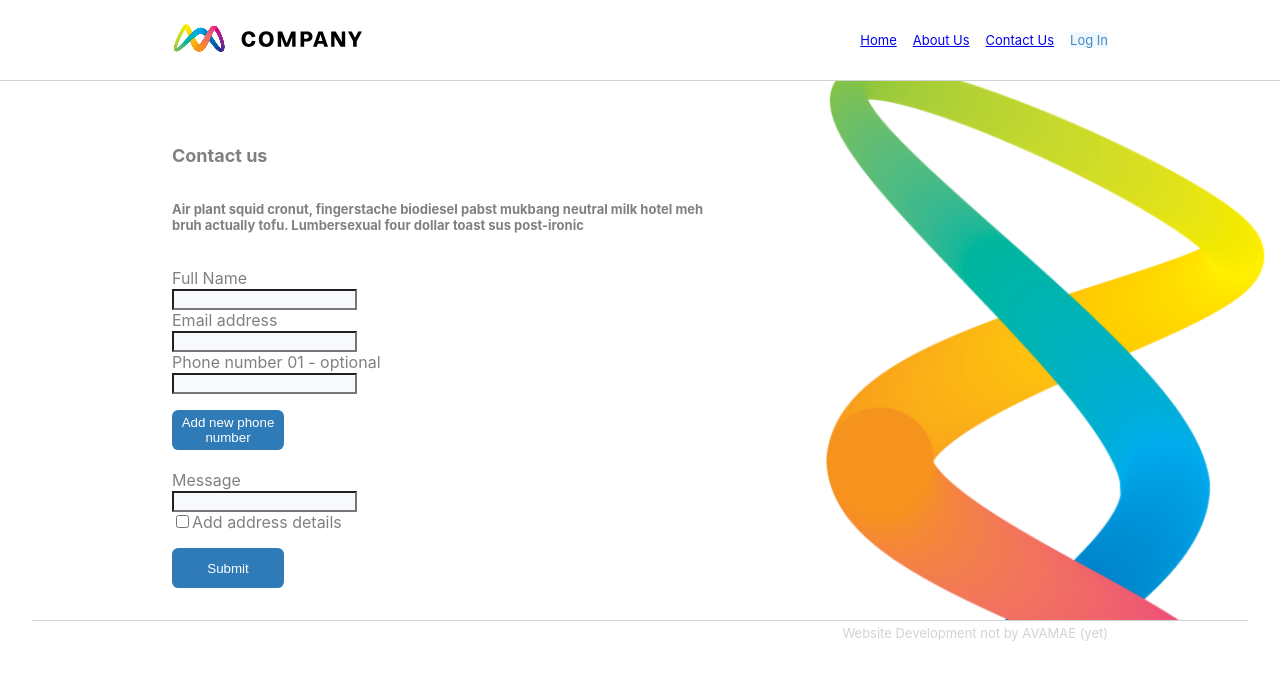
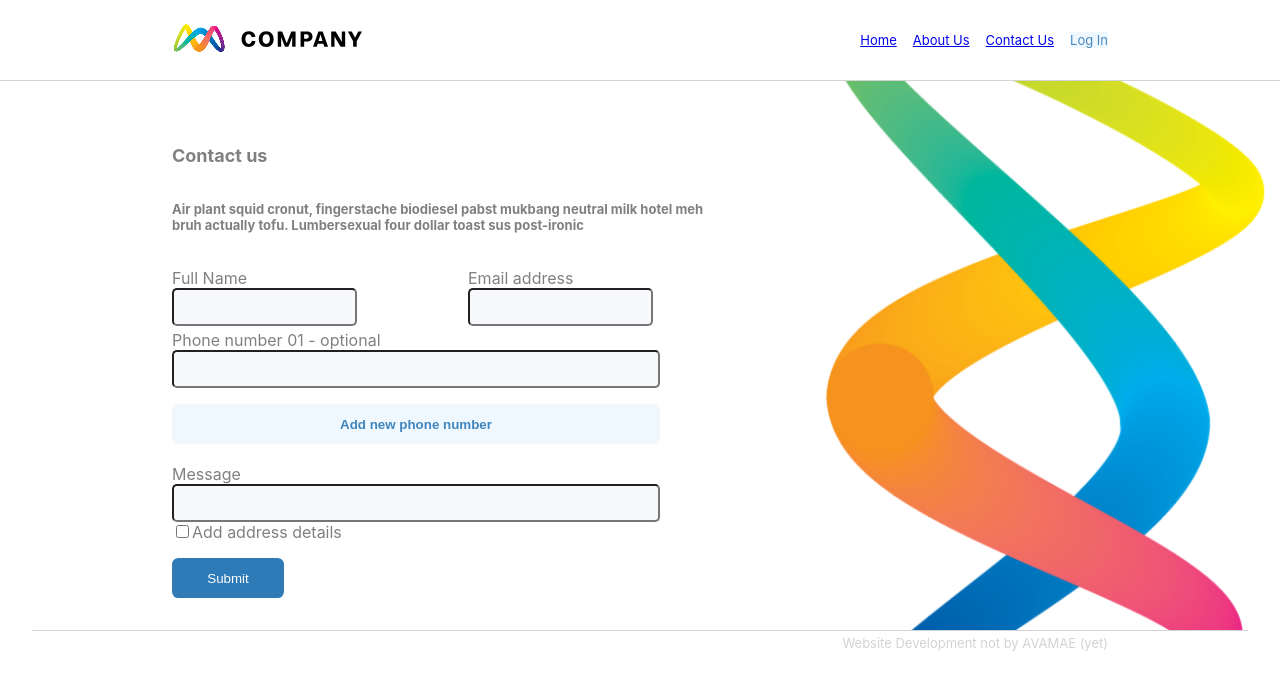
Before and after one commit to MichaelJRossDev/avamae-test, a React (Create React App) app: page /contact-us in a window 1280 px wide. Shown: the top 690 px of the page. Built offline with nearby package versions, Linux system fonts and the light colour scheme; the HTML template or start-up script is replaced by a standard one.

Commit message:
Temporarily make contact us fields wide

```diff
--- a/src/pages/ContactUs.js
+++ b/src/pages/ContactUs.js
@@ -69,18 +69,18 @@ function ContactUs() {
                                     <div>
                                         <label>Full Name </label>
                                         <br/>
-                                        <Field name='fullName'/>
+                                        <Field type='text' name='fullName'/>
                                         <ErrorMessage name='fullName' />
                                         <br/>
                                     </div>
                                     <div>
                                         <label>Email address </label>
                                         <br/>
-                                        <Field name='email'/>
+                                        <Field type='text' name='email'/>
                                         <ErrorMessage name='email' />
-                                        <br/>
                                     </div>
                                 </div>
+                                <br/>
                                 <FieldArray name='phoneNumbers'>
                                     {
                                         (fieldArrayProps) => {
@@ -94,13 +94,13 @@ function ContactUs() {
                                                         <>
                                                             <label>{`Phone number ${'0' + (index + 1)} - optional`}</label>
                                                             <br/>
-                                                            <Field name={`phoneNumbers[${index}]`}/>
+                                                            <Field type='text' className="PhoneField" name={`phoneNumbers[${index}]`}/>
                                                             <ErrorMessage name={`phoneNumbers[${index}]`} />
                                                             <br/>
                                                         </>
                                                     ))
                                                     }
-                                                    <button type="button" onClick={() => push('')}>Add new phone number</button>
+                                                    <button className="NewNumberButton" type="button" onClick={() => push('')}><strong>Add new phone number</strong></button>
                                                     <br/>
                                                 </>
                                             )
@@ -110,40 +110,42 @@ function ContactUs() {
                                 <br/>
                                 <label>Message </label>
                                 <br/>
-                                <Field name='message'/>
+                                <Field className='MessageField' type='text' name='message'/>
                                 <ErrorMessage name='message' />
                                 <br/>
                                 <input type="checkbox" onChange={toggleAddress} />
                                 <label>Add address details</label>
-                                <div className={showAddress ? "" : "hidden"}>
+                                <div className={showAddress ? "AddressInfo" : "hidden"}>
                                     <label>Address line 1 </label>
                                     <br/>
-                                    <Field name='address1'/>
-                                    <ErrorMessage name='address1'/>
-                                    <br/>
-                                    <label>Address line 2 </label>
-                                    <br/>
-                                    <Field name='address2'/>
-                                    <ErrorMessage name='address2'/>
+                                    <div className="Address1And2">
+                                        <Field type='text' name='address1'/>
+                                        <ErrorMessage name='address1'/>
+                                        <br/>
+                                        <label>Address line 2 </label>
+                                        <br/>
+                                        <Field type='text' name='address2'/>
+                                        <ErrorMessage name='address2'/>
+                                    </div>
                                     <br/>
                                     <label>City/Town </label>
                                     <br/>
-                                    <Field name='city'/>
+                                    <Field type='text' name='city'/>
                                     <ErrorMessage name='city'/>
                                     <br/>
                                     <label>State/County </label>
                                     <br/>
-                                    <Field name='state'/>
+                                    <Field type='text' name='state'/>
                                     <ErrorMessage name='state'/>
                                     <br/>
                                     <label>Postcode </label>
                                     <br/>
-                                    <Field name='postcode'/>
+                                    <Field type='text' name='postcode'/>
                                     <ErrorMessage name='postcode'/>
                                     <br/>
                                     <label>Country </label>
                                     <br/>
-                                    <Field name='country'/>
+                                    <Field type='text' name='country'/>
                                     <ErrorMessage name='country'/>
                                 </div>
                                 <br/>
--- a/src/pages/ContactUsStyles.css
+++ b/src/pages/ContactUsStyles.css
@@ -9,7 +9,7 @@
     position: fixed;
     object-fit: cover;
     right: -10%;
-    top: 8%;
+    top: 0%;
     height: 100%;
     width: 35%;
 }
@@ -17,6 +17,27 @@
 Form {
     margin-left: 2rem;
     padding-left: calc((100vw - 1000px) / 2);
+}
+
+input[type=text] {
+    height: 2rem;
+    border-radius: 5px;
+    border-style: 1px solid #EAEBEB;
+    margin-right: 1rem;
+}
+
+.MessageField {
+    width: 30rem;
+}
+
+.PhoneField {
+    width: 30rem;
+}
+
+.NewNumberButton {
+    width: 30.5rem;
+    background-color: #EFF7FF;
+    color: #4185BD;
 }
 
 Form * {
@@ -29,6 +50,14 @@ Form button {
 
 input {
     background-color: #F8F9FC;
+}
+
+.NameAndEmail > * {
+    width: 18.5rem;
+}
+
+.Address1And2 > * {
+    width: 18.5rem;
 }
 
 .hidden {
@@ -56,6 +85,34 @@ input {
     padding: 0;
 }
 
+.NameAndEmail {
+    white-space: nowrap;
+    display: inline-block;
+}
+
+.Address1And2 {
+    white-space: nowrap;
+    display: inline-block;
+}
+
+.NameAndEmail > * {
+    overflow: hidden;
+    white-space: nowrap;
+    display: inline-block;
+}
+
+.Address1And2 > * {
+    overflow: hidden;
+    white-space: nowrap;
+    display: inline-block;
+    width: 30rem;
+}
+
+.AddressInfo > * {
+    width: 30rem;
+}
+
+
 @media screen and (max-width: 550px) {
     .NameAndEmail {
         display: flex;
```
